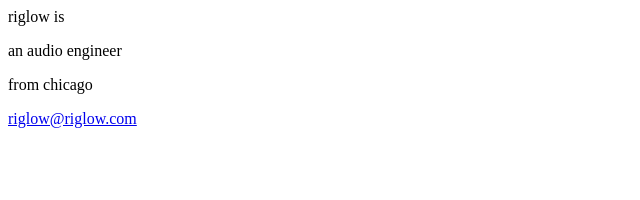
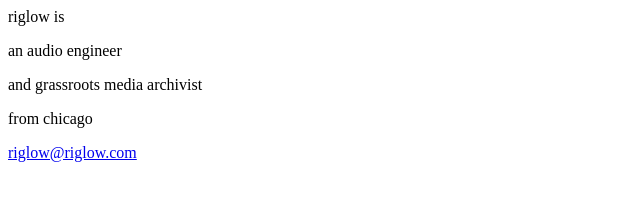
Before and after one commit to riglow/whois, a plain HTML site: page index.html in a window 1280 px wide. Shown: the whole page, without its empty margins (0-640 px from the left). Drawn offline with Linux system fonts and the light colour scheme.

Commit message:
Update index.html

```diff
--- a/index.html
+++ b/index.html
@@ -2,6 +2,7 @@
 </head>
 <body><p>riglow is</p>
 <p>an audio engineer</p>
+<p>and grassroots media archivist</p>
 <p>from chicago</p>
 <p><a href="mailto:riglow@riglow.com">riglow@riglow.com</a></p>
 </body>
```
